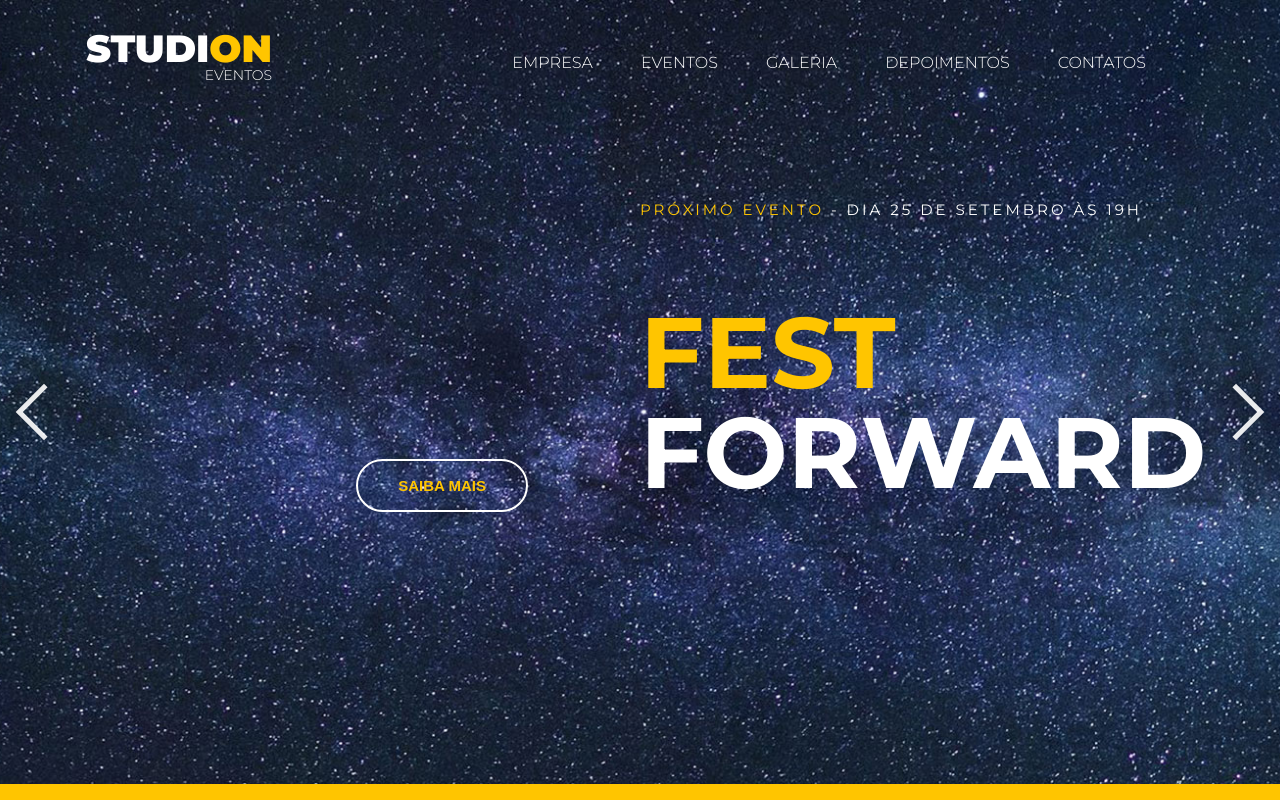
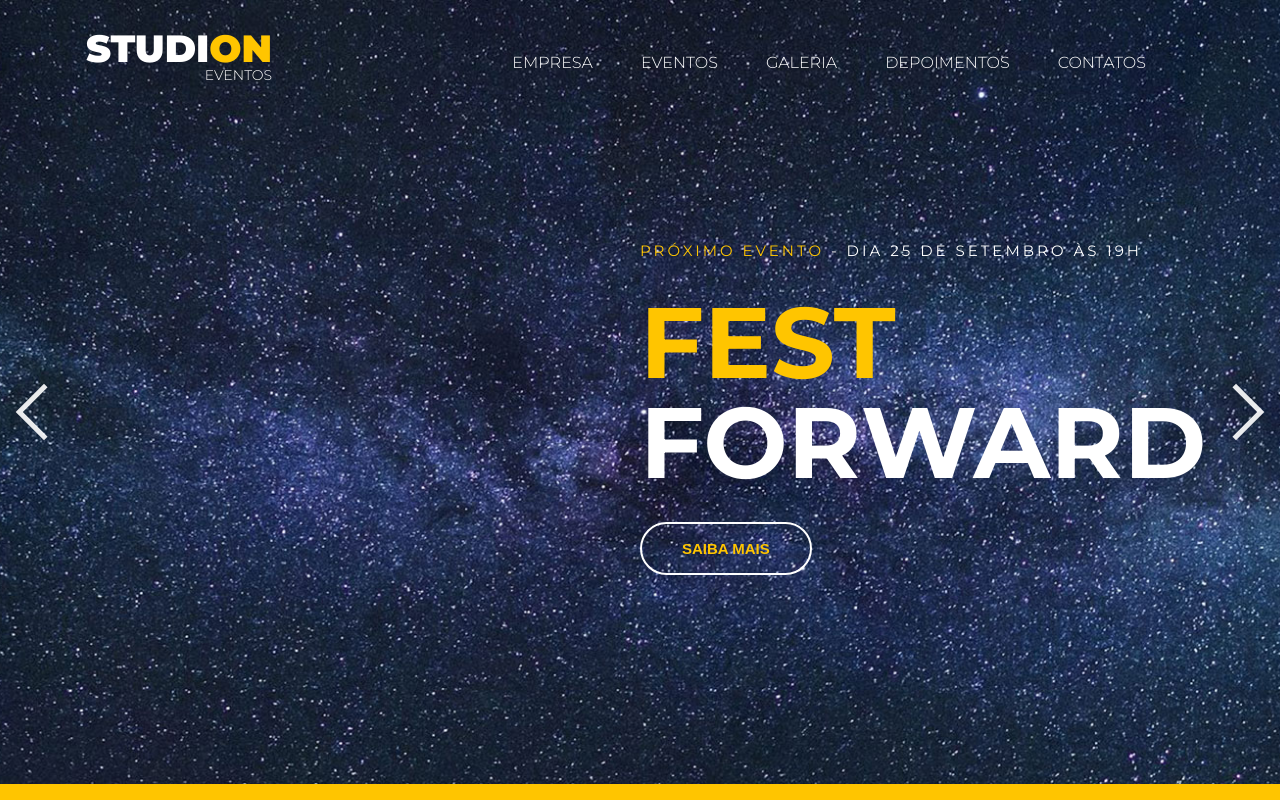
Before and after one commit to Carlos-Beckhauser/STUDION, a website: page src/index.html in a window 1280 px wide. Shown: the top 800 px of the page. Drawn offline with nearby package versions, Linux system fonts and the light colour scheme.

Commit message:
slide copy adjust in positions

```diff
--- a/src/css/_btn.css
+++ b/src/css/_btn.css
@@ -13,8 +13,7 @@
 
 .btn--slide {
   position: absolute;
-  bottom: 17rem;
-  right: 47rem;
+  bottom: 0;
 }
 
 .btn:hover,
--- a/src/css/_home.css
+++ b/src/css/_home.css
@@ -38,6 +38,8 @@
   text-transform: uppercase;
   letter-spacing: 0.1875rem;
   margin: 0;
+  position: absolute;
+  padding-top: 2rem;
 }
 
 .slide__copy h2 {
@@ -48,6 +50,10 @@
 
 .slide__copy h2 span {
   display: block;
+}
+
+.slide__copy__container {
+  position: relative;
 }
 
 .slider__prev-arrow,
```
